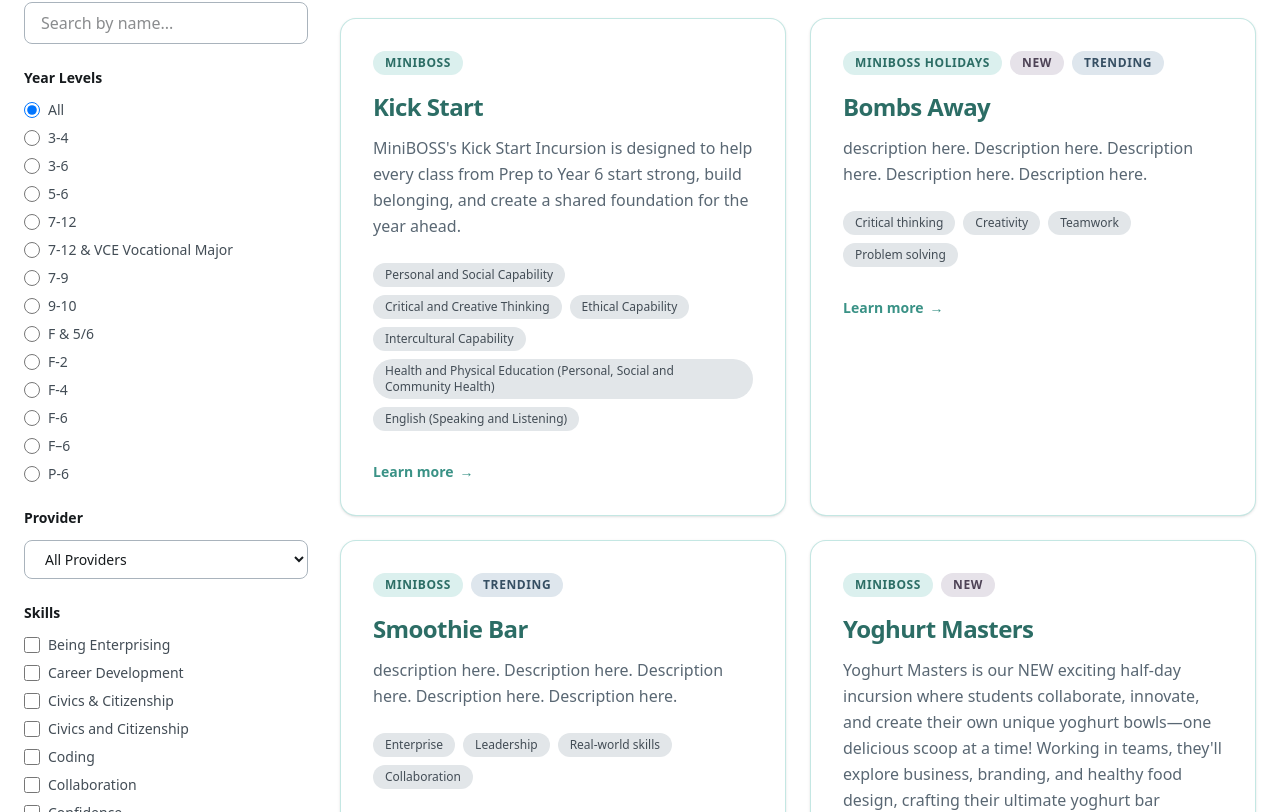
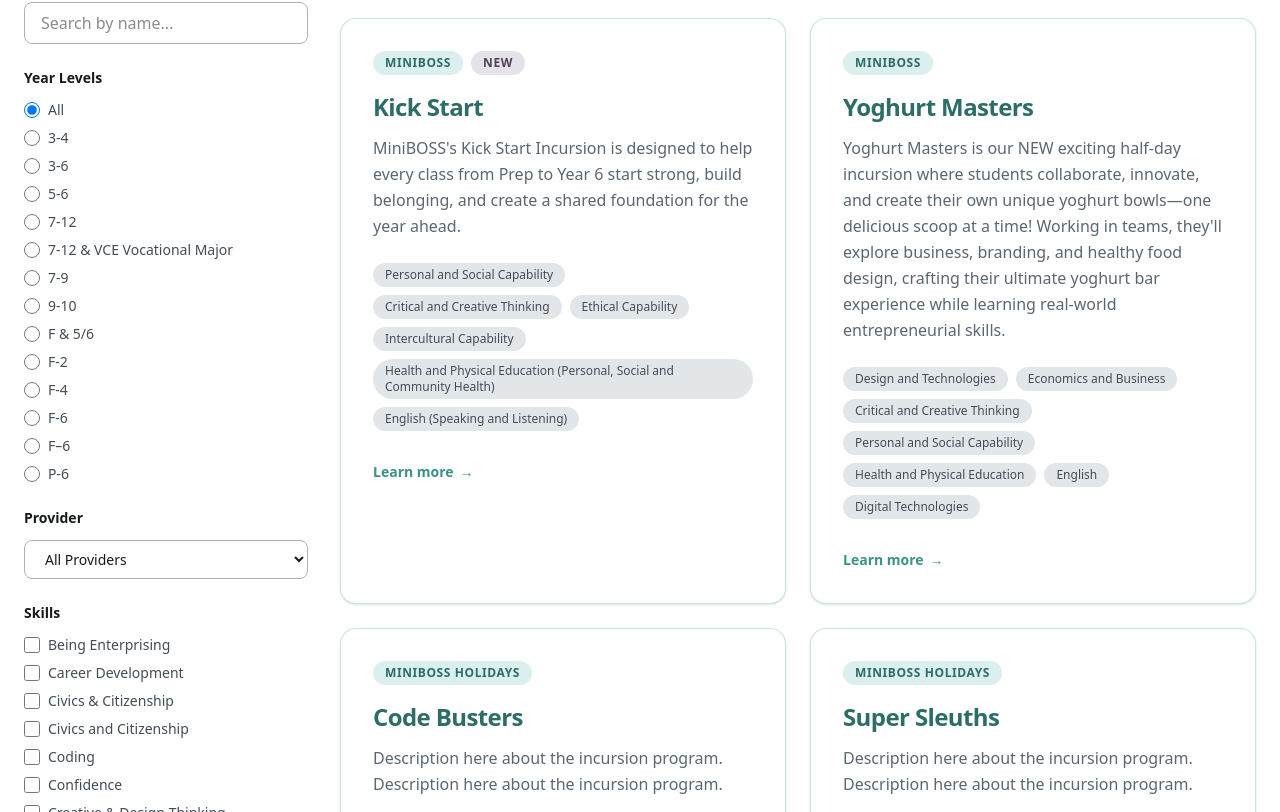
Before and after one commit to tbysctt/driven-outcomes-website, a React (Vite) app in the folder driven-outcomes-playground/: page /programs in a window 1280 px wide. Shown: the part 428-1240 px from the top of the page. Built offline with nearby package versions, Linux system fonts and the light colour scheme.

Commit message:
Program updates

```diff
--- a/driven-outcomes-playground/src/data/programs.ts
+++ b/driven-outcomes-playground/src/data/programs.ts
@@ -37,6 +37,7 @@
   {
     provider: "MiniBOSS",
     name: "Kick Start",
+    isNew: true,
     description:
       "MiniBOSS's Kick Start Incursion is designed to help every class from Prep to Year 6 start strong, build belonging, and create a shared foundation for the year ahead.",
     focusedSkills: [
@@ -120,37 +121,6 @@
     },
   },
   {
-    provider: "MiniBOSS Holidays",
-    name: "Bombs Away",
-    description:
-      "description here. Description here. Description here. Description here. Description here.",
-    focusedSkills: [
-      "Critical thinking",
-      "Creativity",
-      "Teamwork",
-      "Problem solving",
-    ],
-    slug: "bombs-away",
-    isNew: true,
-    isTrending: true,
-    pageDetails: {},
-  },
-  {
-    provider: "MiniBOSS",
-    name: "Smoothie Bar",
-    description:
-      "description here. Description here. Description here. Description here. Description here.",
-    focusedSkills: [
-      "Enterprise",
-      "Leadership",
-      "Real-world skills",
-      "Collaboration",
-    ],
-    slug: "smoothie-bar",
-    isTrending: true,
-    pageDetails: {},
-  },
-  {
     provider: "MiniBOSS",
     name: "Yoghurt Masters",
     description:
@@ -166,7 +136,6 @@
     ],
     slug: "yoghurt-masters",
     tagline: "Mix. Master. Thrive!",
-    isNew: true,
     pageDetails: {
       introHeading: "Welcome to Yoghurt Masters",
       introParagraphs: [
@@ -250,20 +219,6 @@
   },
   {
     provider: "MiniBOSS Holidays",
-    name: "Smoothie Time",
-    description:
-      "Description here about the incursion program. Description here about the incursion program.",
-    focusedSkills: [
-      "Nutrition",
-      "Healthy eating",
-      "Creativity",
-      "Hands-on learning",
-    ],
-    slug: "smoothie-time",
-    pageDetails: {},
-  },
-  {
-    provider: "MiniBOSS Holidays",
     name: "Code Busters",
     description:
       "Description here about the incursion program. Description here about the incursion program.",
@@ -377,7 +332,7 @@
   },
   {
     provider: "MiniBOSS",
-    name: "The \"HOT\" Chocolate Shop",
+    name: 'The "HOT" Chocolate Shop',
     description:
       "Ready to be a chocolate entrepreneur? Did you know that chocolate is the only edible substance that literally melts in your mouth? Get ready to embark on a mouthwatering journey with The Chocolate Shop!",
     tagline: "Be a HOT chocolate BOSS!",
@@ -538,7 +493,8 @@
         {
           name: "Year 5/6 Students",
           yearRange: "Years 5-6",
-          description: "Half-day or full-day incursion - $28.50 per student plus GST for FULL DAY",
+          description:
+            "Half-day or full-day incursion - $28.50 per student plus GST for FULL DAY",
         },
       ],
       pricingLines: [
@@ -617,7 +573,8 @@
         {
           name: "Half Day",
           yearRange: "HALF DAY",
-          description: "Price: $20.00 per student plus GST - As of 1 February 2025",
+          description:
+            "Price: $20.00 per student plus GST - As of 1 February 2025",
         },
         {
           name: "Full Day",
@@ -907,6 +864,7 @@
   {
     provider: "MiniBOSS",
     name: "The Smoothie Bar",
+    isTrending: true,
     description:
       "Welcome to The Smoothie Bar, where students transform into young entrepreneurs! This hands-on incursion guides students through the exciting process of designing, creating, and marketing their very own smoothie company. Working in teams, students will explore the world of business, from understanding customer preferences to calculating costs and pitching their products.",
     tagline: "Design it. Blend it. Sell it!",
@@ -1748,12 +1706,14 @@
         {
           name: "Deep Dive",
           yearRange: "Longer format",
-          description: "Designed for deeper exploration or coverage of multiple topics",
+          description:
+            "Designed for deeper exploration or coverage of multiple topics",
         },
         {
           name: "Term-Long Program",
           yearRange: "Full term",
-          description: "Weekly sessions embedded into your wellbeing or careers timetable",
+          description:
+            "Weekly sessions embedded into your wellbeing or careers timetable",
         },
       ],
       pricingLines: [
@@ -2024,4 +1984,103 @@
       showCalendar: false,
     },
   },
+  {
+    provider: "MiniBOSS",
+    name: "Camp @ School",
+    isNew: true,
+    description:
+      "Bring the fun, adventure, and connection of camp to your school with a fully customisable experience designed for Foundation to Year 6.",
+    tagline: "Ready, set, explore!",
+    focusedSkills: [
+      "Personal and Social Capability",
+      "Critical and Creative Thinking",
+      "Ethical Capability",
+      "Intercultural Capability",
+      "Health and Physical Education",
+      "English (Speaking and Listening)",
+    ],
+    slug: "camp-at-school",
+    pageDetails: {
+      introHeading: "Ready, set, explore!",
+      introParagraphs: [
+        "Camp @ School",
+        "Bring the fun, adventure, and connection of camp to your school with a fully customisable experience designed for Foundation to Year 6.",
+        "Our School Camp Experience gives every class from Foundation to Year 6 the chance to adventure, connect, and grow through a program that fits your school. Choose to bring camp to your school grounds or have our team join you at your chosen camp venue. Both options deliver high energy activities, hands-on challenges, and themed experiences that build confidence, belonging, and strong teamwork.",
+        "Our facilitators run every session and bring all required equipment, giving teachers the freedom to focus on supporting their students.",
+      ],
+      variants: [
+        {
+          name: "Camp at School",
+          yearRange: "Foundation to Year 6",
+          description:
+            "We transform your school grounds into a complete camp experience with outdoor challenges, themed activities, and team building adventures.",
+        },
+        {
+          name: "Camp at Your Camp Site",
+          yearRange: "Foundation to Year 6",
+          description:
+            "Already booked a camp location? Our team joins you onsite and delivers a full program of activities that match your chosen theme.",
+        },
+      ],
+      pricingLines: [
+        "Price: $28.50 per student plus GST for FULL DAY.",
+        "Price: $20.00 per student plus GST for HALF DAY.",
+        "Package rates available for multiple year level bookings and whole of school programs.",
+        "Minimum numbers apply, get in touch for more information.",
+      ],
+      informationHTML: `
+        <h3>What Students Will Learn</h3>
+        <ul>
+          <li><strong>Confidence and Belonging:</strong> Activities that foster positive relationships and a strong sense of community.</li>
+          <li><strong>Teamwork and Leadership:</strong> Opportunities to collaborate, take initiative, and support peers.</li>
+          <li><strong>Problem Solving:</strong> Hands-on challenges that encourage thinking, decision making, and resilience.</li>
+          <li><strong>Age Appropriate Growth:</strong> Play-based exploration in the early years through to advanced teamwork for upper primary.</li>
+        </ul>
+
+        <h3>How It Works</h3>
+        <ol>
+          <li>Choose your pathway: Camp at School or Camp at Your Camp Site.</li>
+          <li>Select a theme and we tailor sessions to your students' needs, interests, and age levels.</li>
+          <li>Pick a half day or full day schedule to suit your timetable.</li>
+          <li>We deliver each session and provide all equipment so staff can focus on student wellbeing and connection.</li>
+        </ol>
+
+        <h3>One Purpose. Two Camp Pathways.</h3>
+
+        <h4>Camp at School</h4>
+        <p>We transform your school grounds into a complete camp experience with outdoor challenges, themed activities, and team building adventures. A perfect option for schools wanting a high impact experience without travel.</p>
+
+        <h4>Camp at Your Camp Site</h4>
+        <p>Already booked a camp location? Our team joins you onsite and delivers a full program of activities that match your chosen theme. We manage equipment, facilitation, and setup so your staff can stay focused on student wellbeing and connection.</p>
+
+        <h3>Why Teachers and Schools Love This Program</h3>
+        <ul>
+          <li><strong>Fully Customised:</strong> Built around your goals, students, and timetable.</li>
+          <li><strong>Hassle Free:</strong> We bring facilitators and all equipment.</li>
+          <li><strong>Developmentally Focused:</strong> Tailored for Foundation to Year 6.</li>
+          <li><strong>High Energy and Hands On:</strong> Engaging activities that build confidence, belonging, and teamwork.</li>
+          <li><strong>💰 Cost Effective Alternative:</strong> A budget friendly way to provide a full camp experience without the travel costs or logistics of an offsite camp.</li>
+        </ul>
+
+        <p>Adventure, connection, and growth: your camp, your way.</p>
+
+        <p>Call 03 9415 6327 to find out more or start designing your 2026 Camp @ School experience today.</p>
+
+        <h3>Program Information</h3>
+        <ul>
+          <li>The School Camp Experience is suitable for Foundation to Year 6.</li>
+          <li>Each class participates in a bespoke, teamwork-based session designed for their age group and selected theme.</li>
+          <li>Half day and full day camp options are available.</li>
+          <li>A gymnasium, hall, or large outdoor space will be required for at-school delivery.</li>
+          <li>For offsite camp programs, activity spaces will be confirmed with the school.</li>
+          <li>Teacher supervision is required throughout all sessions.</li>
+          <li>All materials and equipment are provided by our team.</li>
+        </ul>
+      `,
+      curriculumYears: "F-6",
+      availabilityStatus: "Open for Bookings",
+      showCalendar: true,
+      canBeCustomised: true,
+    },
+  },
 ];
```
